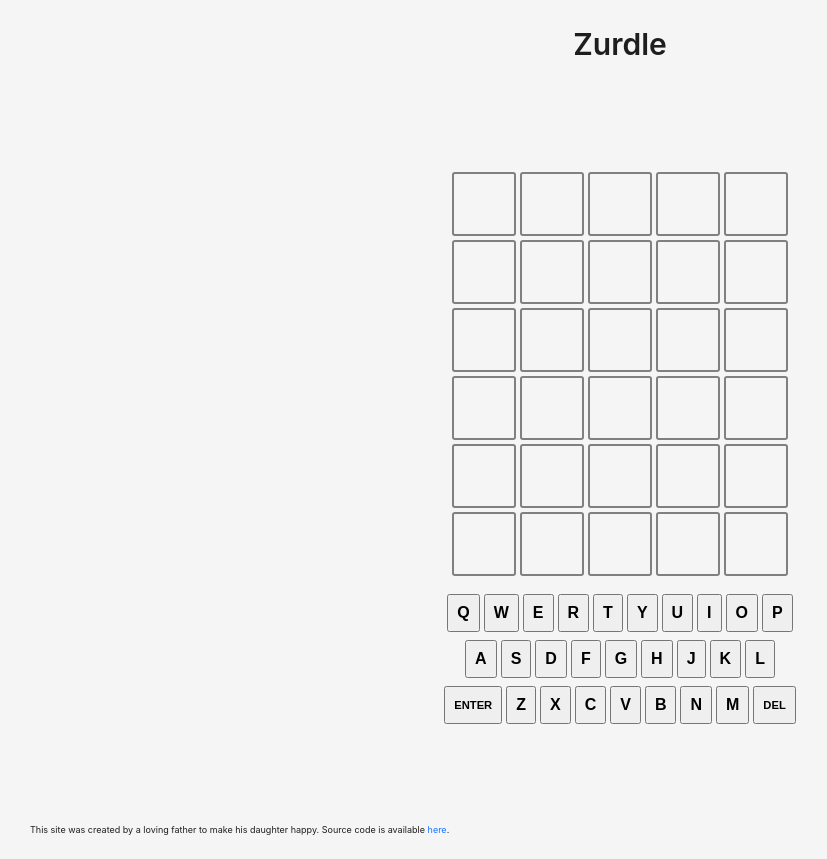
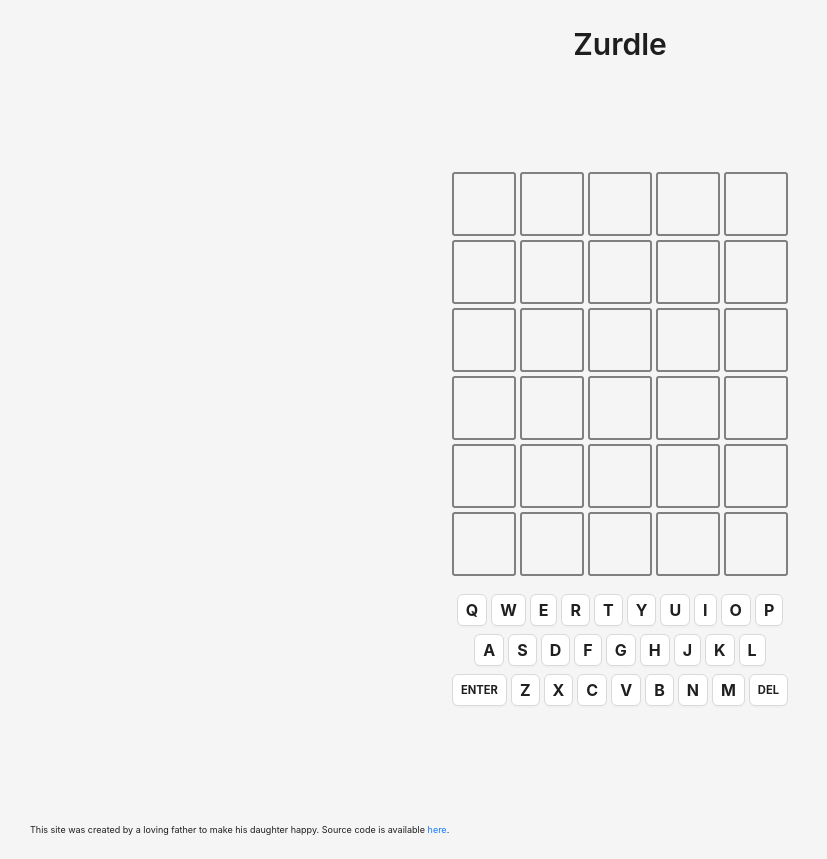
Before and after one commit to bobzurad/zurdle, a Next.js app: page / in a window 1280 px wide. Both pictures are taken after a click on the button "Use Random Word". Shown: the whole page, without its empty margins (20-847 px from the left). Built offline with nearby package versions, Linux system fonts and the light colour scheme.

Commit message:
changed keys to antd buttons

```diff
--- a/src/app/components/Key.tsx
+++ b/src/app/components/Key.tsx
@@ -2,6 +2,7 @@
 
 import { useState } from 'react';
 import { useAtom, useAtomValue } from 'jotai';
+import { Button } from 'antd';
 import { mainAtom, solutionAtom } from '../context/atoms';
 
 export default function Key(props: { value: string; className: string }) {
@@ -93,13 +94,13 @@ export default function Key(props: { value: string; className: string }) {
 
   return (
     <>
-      <button
+      <Button
         className={updatedClassName}
         onClick={keyClick}
         disabled={state.numberOfGuessesRemaining === 0}
       >
         {value}
-      </button>
+      </Button>
     </>
   );
 }
```
